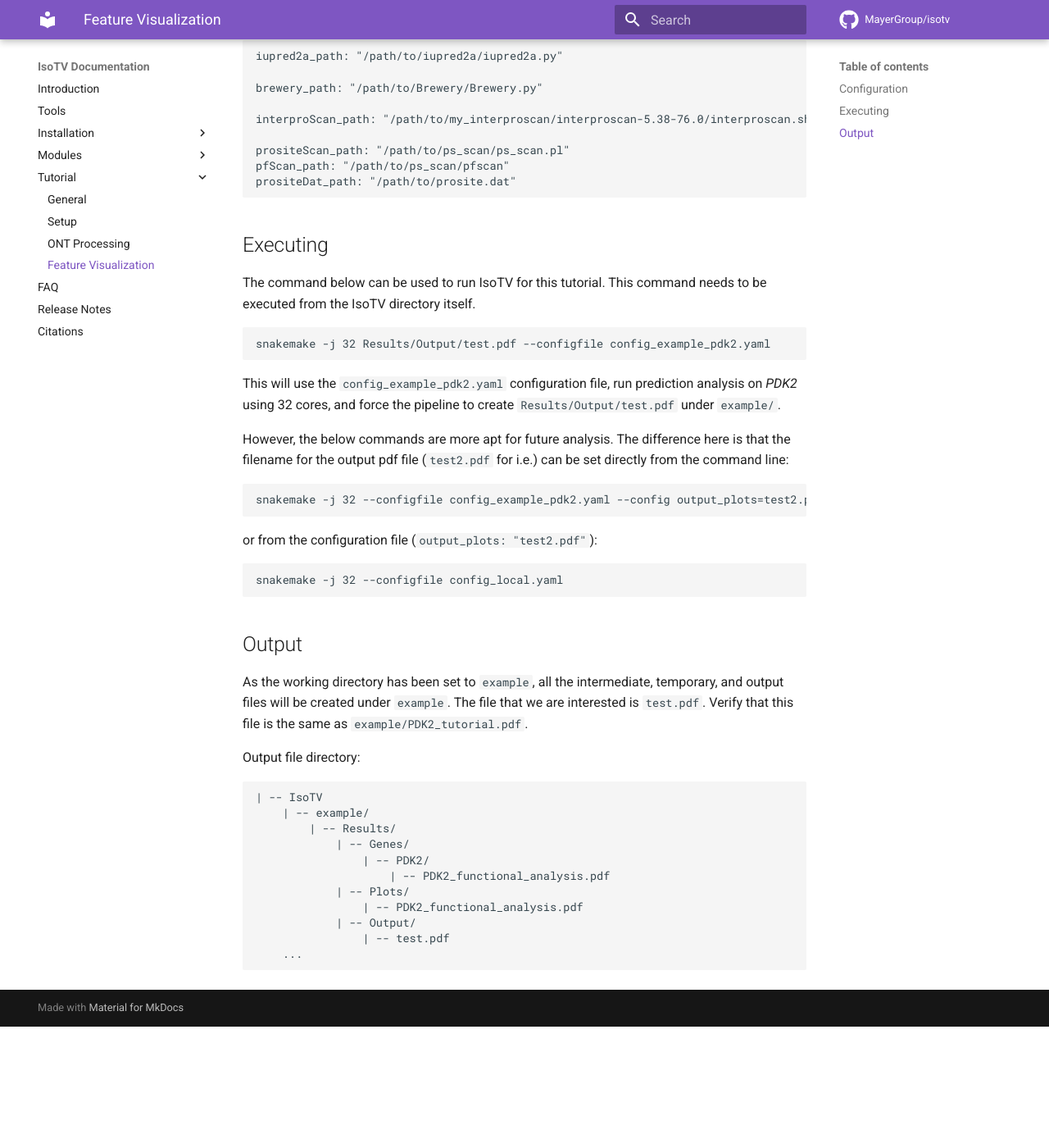
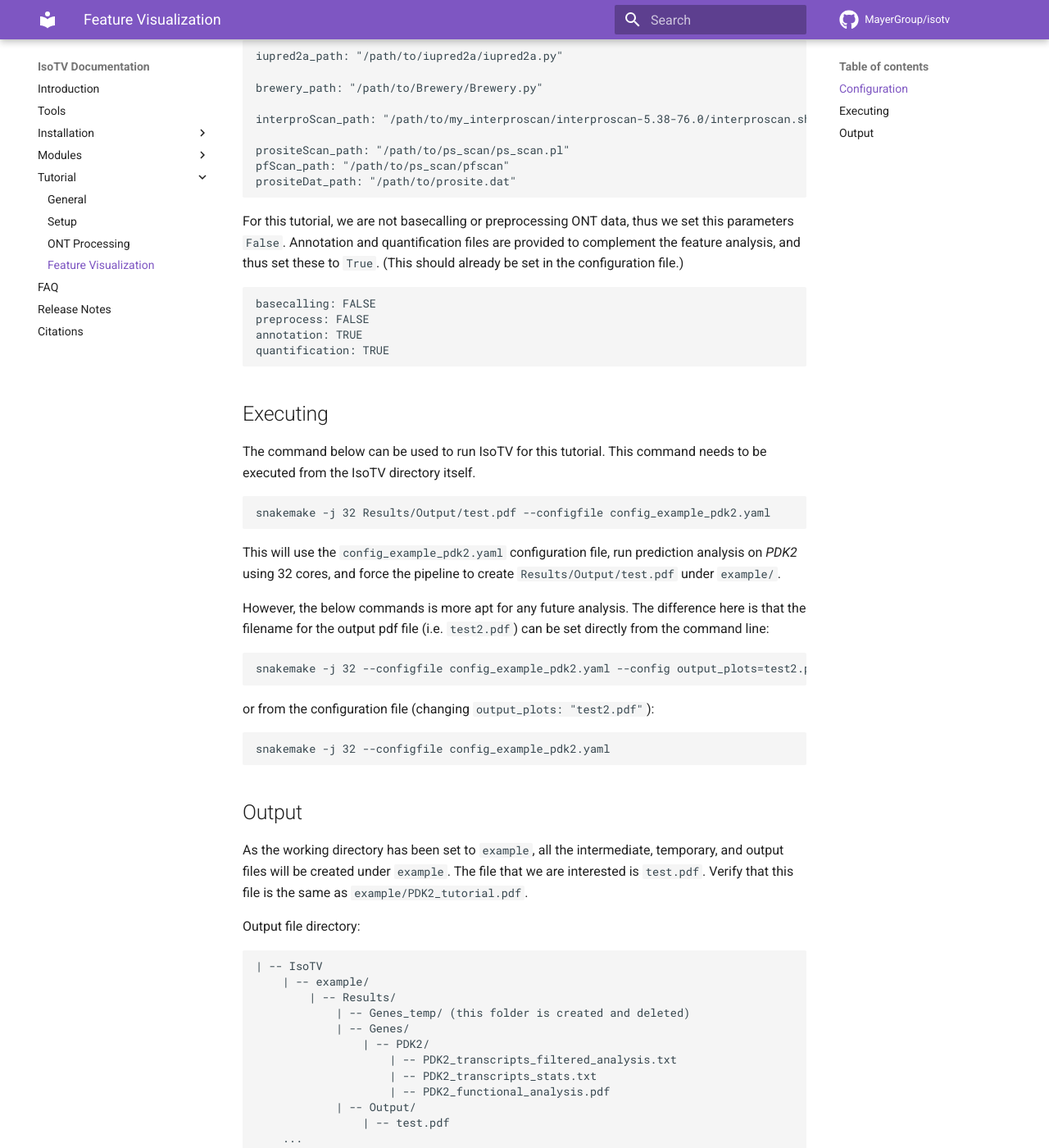
Before and after one commit to sannalda/isotvwebsite, an MkDocs documentation site: the page built from docs/features.md, in a window 1280 px wide and 1400 px high, scrolled down 814 px. Shown: the whole window at 82% size. Built offline with MkDocs 1.6.1 and Material for MkDocs 9.7.7, drawn with Linux system fonts in a browser that asks for light colours; before the commit the page ends 2066 px from its top, so only the background shows below that.

````diff
--- a/docs/features.md
+++ b/docs/features.md
@@ -22,7 +22,7 @@ Input file directory:
     ...
 ```
 
-Paths to be changed:
+Paths for external tools to be changed (can be installed [here](prerequisite.md) ):
 ```
 iupred2a_path: "/path/to/iupred2a/iupred2a.py"
 
@@ -35,6 +35,15 @@ pfScan_path: "/path/to/ps_scan/pfscan"
 prositeDat_path: "/path/to/prosite.dat"
 ```
 
+For this tutorial, we are not basecalling or preprocessing ONT data, thus we set this parameters `False`. Annotation and quantification files are provided to complement the feature analysis, and thus set these to `True`. (This should already be set in the configuration file.)
+
+```
+basecalling: FALSE
+preprocess: FALSE
+annotation: TRUE
+quantification: TRUE
+```
+
 ## Executing
 
 The command below can be used to run IsoTV for this tutorial. This command needs to be executed from the IsoTV directory itself.
@@ -45,13 +54,13 @@ snakemake -j 32 Results/Output/test.pdf --configfile config_example_pdk2.yaml
 
 This will use the `config_example_pdk2.yaml` configuration file, run prediction analysis on *PDK2* using 32 cores, and force the pipeline to create `Results/Output/test.pdf` under `example/`.
 
-However, the below commands are more apt for future analysis. The difference here is that the filename for the output pdf file (`test2.pdf` for i.e.) can be set directly from the command line:
+However, the below commands is more apt for any future analysis. The difference here is that the filename for the output pdf file (i.e. `test2.pdf`) can be set directly from the command line:
 ```
 snakemake -j 32 --configfile config_example_pdk2.yaml --config output_plots=test2.pdf
 ```
-or from the configuration file (`output_plots: "test2.pdf"`):
+or from the configuration file (changing `output_plots: "test2.pdf"`):
 ```
-snakemake -j 32 --configfile config_local.yaml
+snakemake -j 32 --configfile config_example_pdk2.yaml
 ```
 
 ## Output
@@ -63,11 +72,12 @@ Output file directory:
 | -- IsoTV
     | -- example/
         | -- Results/
+            | -- Genes_temp/ (this folder is created and deleted)
             | -- Genes/
                 | -- PDK2/
+                    | -- PDK2_transcripts_filtered_analysis.txt
+                    | -- PDK2_transcripts_stats.txt
                     | -- PDK2_functional_analysis.pdf
-            | -- Plots/
-                | -- PDK2_functional_analysis.pdf
             | -- Output/
                 | -- test.pdf
     ...
````
Also changed, not shown: docs/configuration.md (+3 -3 lines), docs/prerequisite.md (+6 -6 lines), docs/source.md (+2 -2 lines), docs/structure.md (+1 -1 lines), docs/tools.md (+1 -1 lines).
